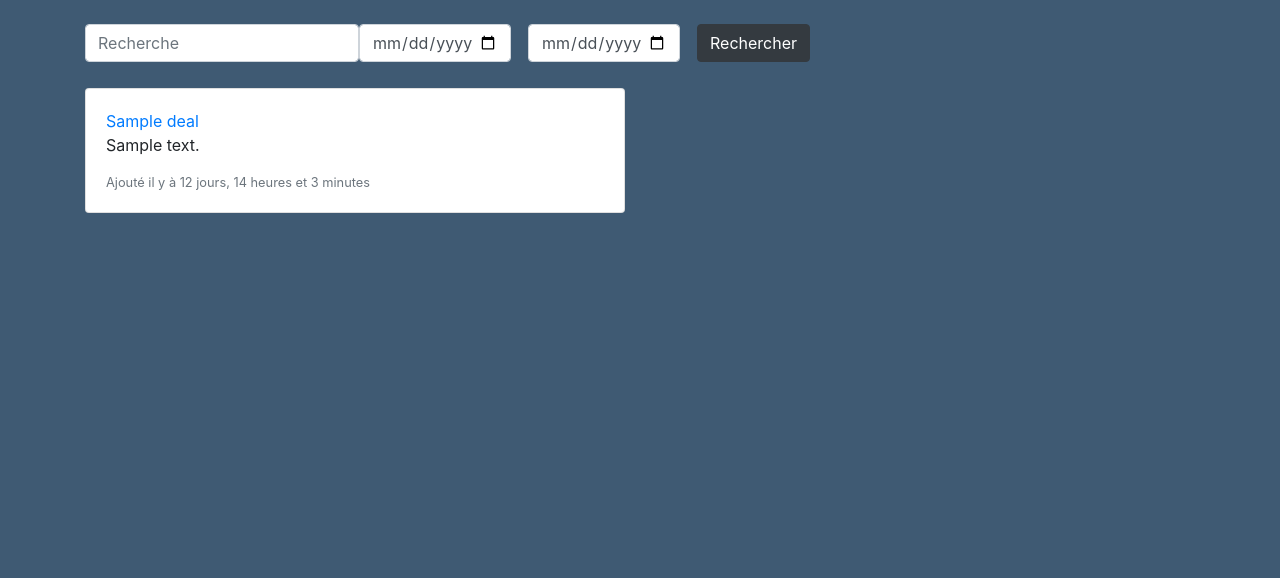
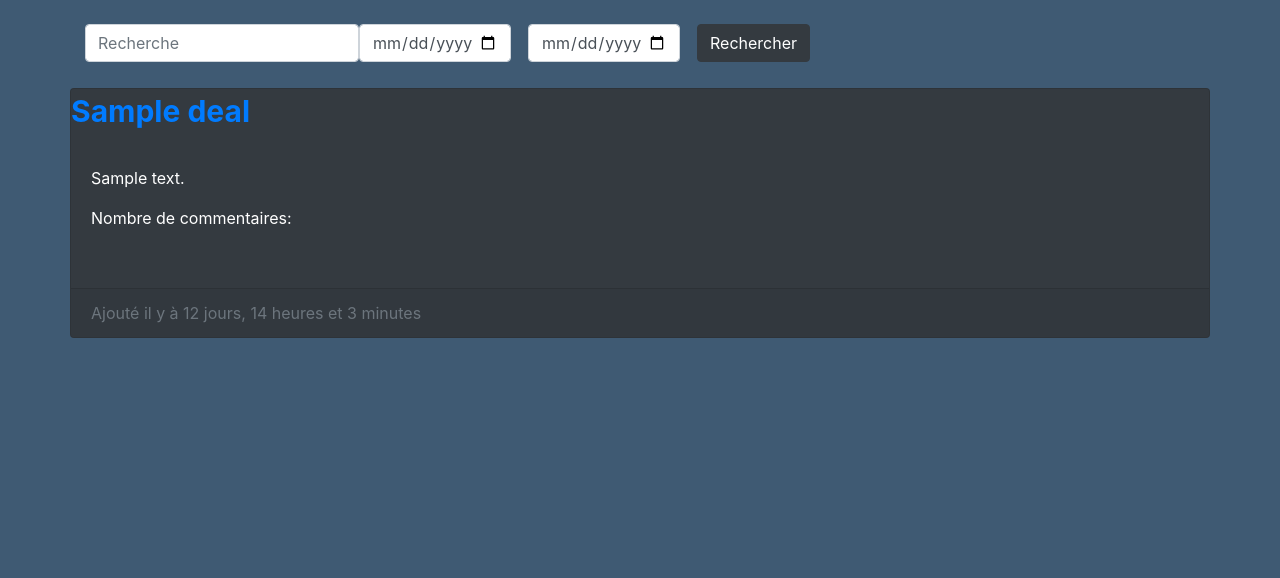
Before and after one commit to ThomasDrd/ProjectWeb2019, a CodeIgniter app: the page made by application/views/index.php in a window 1280 px wide. Shown: the part 56-634 px from the top of the page. Run offline with CodeIgniter, Linux system fonts and the light colour scheme; the template is opened without the code that fills it: most values are stand-ins (such as "Sample title", 1, 10 or a date in 2020).

Commit message:
modifs css

```diff
--- a/application/views/template/deals.php
+++ b/application/views/template/deals.php
@@ -1,12 +1,17 @@
 
-<div class="col-sm-6">
+
 <div class="card mb-3" style="max-width: 540px;">
-	<div class="row no-gutters">
-		<div class="col-md-8">
+			<div class="card-title">
+				<a href="<?php echo base_url('pages/details/'). $de->deal_id ?>" ><?php echo $de->nom; ?></a>
+			</div>
+
 			<div class="card-body">
-				<a class="card-title" href="<?php echo base_url('pages/details/'). $de->deal_id ?>" ><?php echo $de->nom; ?></a>
+
 				<p class="card-text"><?php echo $de->description; ?></p>
-				<p class="card-text"><small class="text-muted">Ajouté il y à <?php $fuseau  = new DatetimeZone('Europe/Paris');
+				<p class="card-text"> Nombre de commentaires:</p>
+			</div>
+			<div class="card-footer text-muted">
+				<p class="card-text">Ajouté il y à <?php $fuseau  = new DatetimeZone('Europe/Paris');
 				$dateNow = new Datetime('now', $fuseau);
 				$dateOld = new Datetime($de->date_ajout, $fuseau);
 				$date = $dateOld->diff($dateNow);
@@ -28,18 +33,14 @@
 						$date1 = $date->format('%d jours, %h heures et %i minutes');
 					}
 				}
-																					print_r($date1); ?></small></p>
-				<?php
+				print_r($date1);
+
 				if (isset($_SESSION['idUser']))
 				{
 					if ($de->user_id == $_SESSION['idUser']){
 						echo '<a class="card-text" href="'.  base_url('deal/dealUpdate/') . $de->deal_id .'">Modifier / supprimer le deal</a>';
 					}
 				}
-				?>
+				?></p>
 			</div>
 </div>
-
-    </div>
-</div>
-</div>
--- a/css/style.css
+++ b/css/style.css
@@ -27,3 +27,23 @@ h4 > p
 {
 	margin: 0;
 }
+
+.card
+{
+	background-color: #343A40;
+	color: white;
+	width: 100%;
+	max-width: 100% !important;
+	height: 250px;
+}
+
+.card-title
+{
+	font-size: 30px;
+	font-weight: bold;
+}
+
+textarea.form-control
+{
+	height: 120px;
+}
```
Lines whose indentation alone changed are shown as unchanged.
